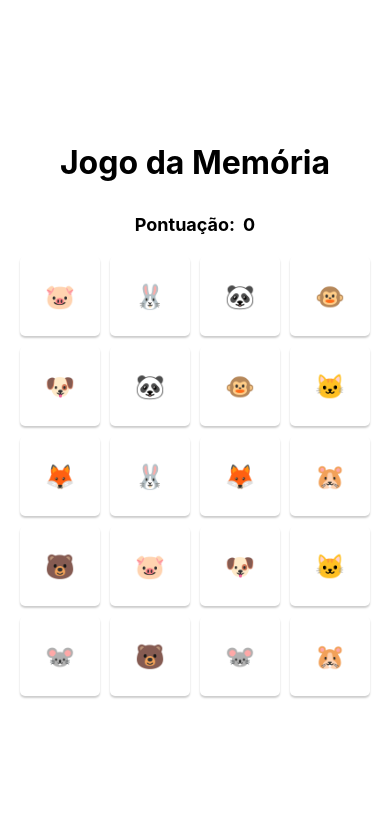
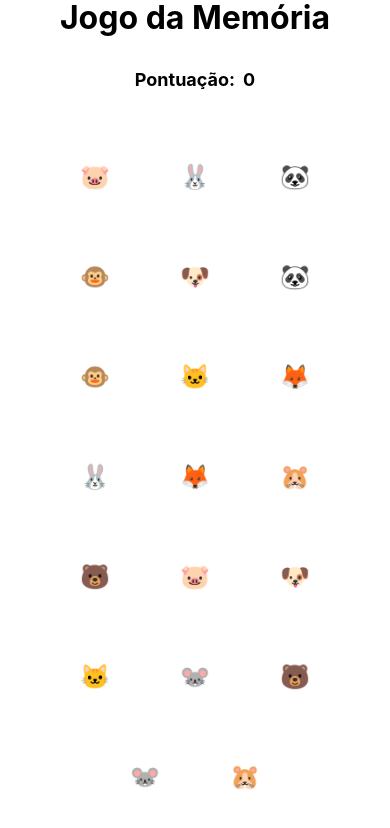
Before and after one commit to ronnylrsd/MemoryGame, a React Native app: screen / in a window 390 px wide. Shown: the top 828 px of the page. Built offline with nearby package versions, Linux system fonts and the light colour scheme.

Commit message:
Feat: removing working

```diff
--- a/src/components/Board/index.tsx
+++ b/src/components/Board/index.tsx
@@ -1,39 +1,31 @@
-import React, { useState } from "react";
-import { View } from "react-native";
-import { Card } from "../Card";
+import React from "react";
+import { Text, TouchableOpacity, View } from "react-native";
 import { styles } from "./styles";
 
-type Props = {
+type BoardProps = {
   cards: Array<string>;
   onPressCard: (index: number) => void;
+  matchedCards: Array<number>;
 };
 
-export function Board({ cards, onPressCard }: Props) {
-  const [selectedCards, setSelectedCards] = useState<Array<number>>([]);
-
-  const handlePressCard = (index: number) => {
-    // adiciona o índice da carta selecionada
-    setSelectedCards((prevSelectedCards) => [...prevSelectedCards, index]);
-
-    // chama a função onPressCard passando o índice da carta
-    onPressCard(index);
-  };
-
-  const renderCards = () => {
-    return cards.map((card, index) => {
-      // verifica se a carta foi selecionada
-      const isSelected = selectedCards.includes(index);
-
-      return (
-        <Card
-          key={index}
-          value={card}
-          index={index}
-          onPress={handlePressCard}
-        />
-      );
-    });
-  };
-
-  return <View style={styles.board}>{renderCards()}</View>;
+export function Board({ cards, onPressCard, matchedCards }: BoardProps) {
+  return (
+    <View style={styles.boardContainer}>
+      {cards.map((card, index) => {
+        // Verifica se a carta atual já foi encontrada
+        if (matchedCards.includes(index)) {
+          return null;
+        }
+        return (
+          <TouchableOpacity
+            key={index}
+            style={styles.cardContainer}
+            onPress={() => onPressCard(index)}
+          >
+            <Text style={styles.cardText}>{card}</Text>
+          </TouchableOpacity>
+        );
+      })}
+    </View>
+  );
 }
--- a/src/components/Board/styles.ts
+++ b/src/components/Board/styles.ts
@@ -1,35 +1,25 @@
 import { StyleSheet } from "react-native";
 
 export const styles = StyleSheet.create({
-  board: {
+  boardContainer: {
+    flexDirection: "row",
     flexWrap: "wrap",
-    flexDirection: "row",
-    justifyContent: "center",
-  },
-  card: {
-    width: 70,
-    height: 70,
-    backgroundColor: "#fff",
-    margin: 5,
     justifyContent: "center",
     alignItems: "center",
-    borderRadius: 10,
+    marginVertical: 20,
   },
-  cardFlipped: {
-    transform: [{ rotateY: "180deg" }],
-    width: 70,
-    height: 70,
-    backgroundColor: "#fff",
-    margin: 5,
+  cardContainer: {
+    width: 80,
+    height: 80,
+    backgroundColor: "white",
+    borderRadius: 8,
+    margin: 10,
     justifyContent: "center",
     alignItems: "center",
-    borderRadius: 10,
-    backfaceVisibility: "hidden",
-  },
-  cardSolved: {
-    backgroundColor: "#6AC259",
+    elevation: 2,
   },
   cardText: {
     fontSize: 24,
+    fontWeight: "bold",
   },
 });
--- a/src/screens/Game/index.tsx
+++ b/src/screens/Game/index.tsx
@@ -15,7 +15,7 @@ export function Game({ cards }: Props) {
   const [gameOver, setGameOver] = useState(false);
 
   function handlePressCard(index: number) {
-    //Verifica se a carta selecionada já foi correspondido
+    // Verifica se a carta selecionada já foi correspondido
     if (matchedCards.includes(index)) {
       return;
     }
@@ -37,8 +37,15 @@ export function Game({ cards }: Props) {
         setScore((prevScore) => prevScore + 1);
       }
 
-      // Limpa as cartas selecionadas
-      setSelectedCards([]);
+      // Remove as cartas selecionadas
+      setSelectedCards((prevSelectedCards) => {
+        // Filtra o array de cartas selecionadas, removendo as cartas que correspondem às cartas atuais
+        const newSelectedCards = prevSelectedCards.filter(
+          (cardIndex) =>
+            cardIndex !== currentCardIndex && cardIndex !== selectedCards[0]
+        );
+        return newSelectedCards;
+      });
     } else {
       // Adiciona o índice da carta selecionada
       setSelectedCards((prevSelectedCards) => [...prevSelectedCards, index]);
@@ -86,7 +93,11 @@ export function Game({ cards }: Props) {
             <Text style={styles.scoreText}>Pontuação:</Text>
             <Text style={styles.score}>{score}</Text>
           </View>
-          <Board cards={shuffledCards} onPressCard={handlePressCard} />
+          <Board
+            cards={shuffledCards}
+            onPressCard={handlePressCard}
+            matchedCards={matchedCards}
+          />
         </View>
       )}
     </View>
```
